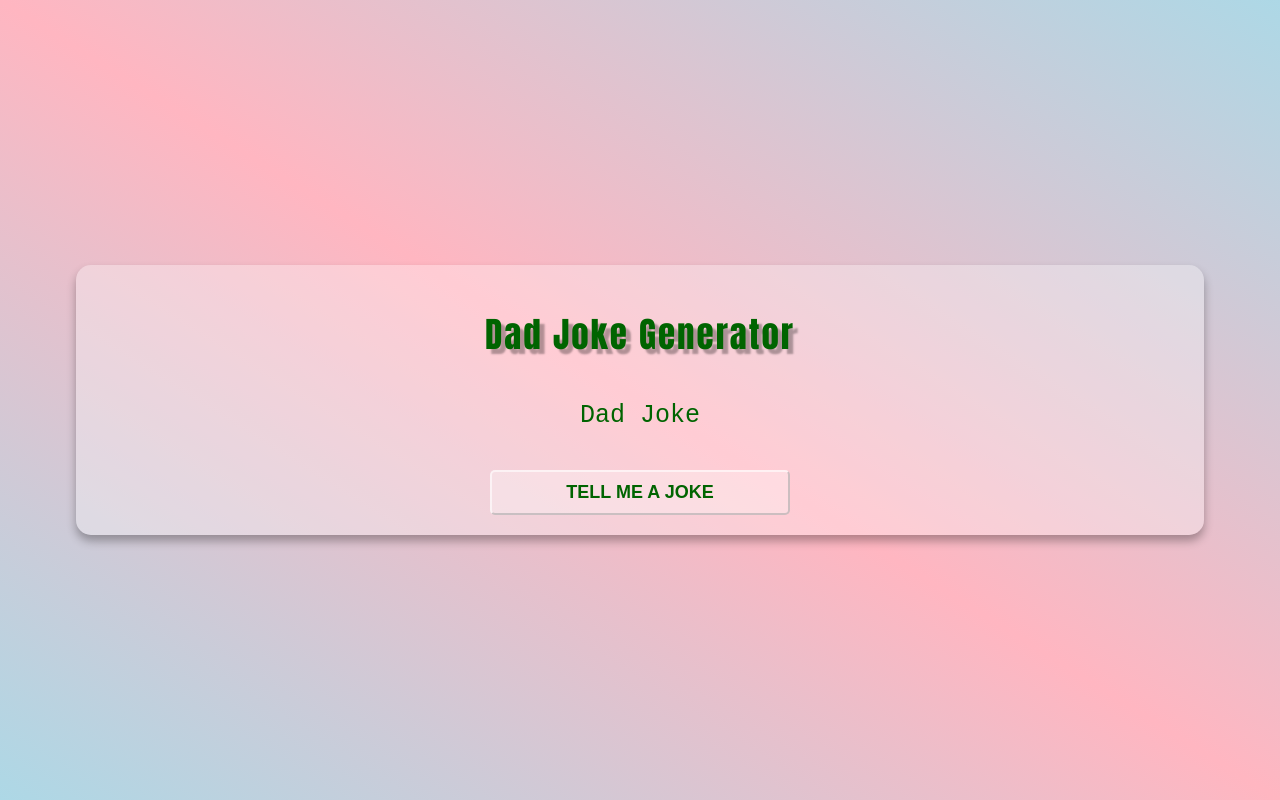
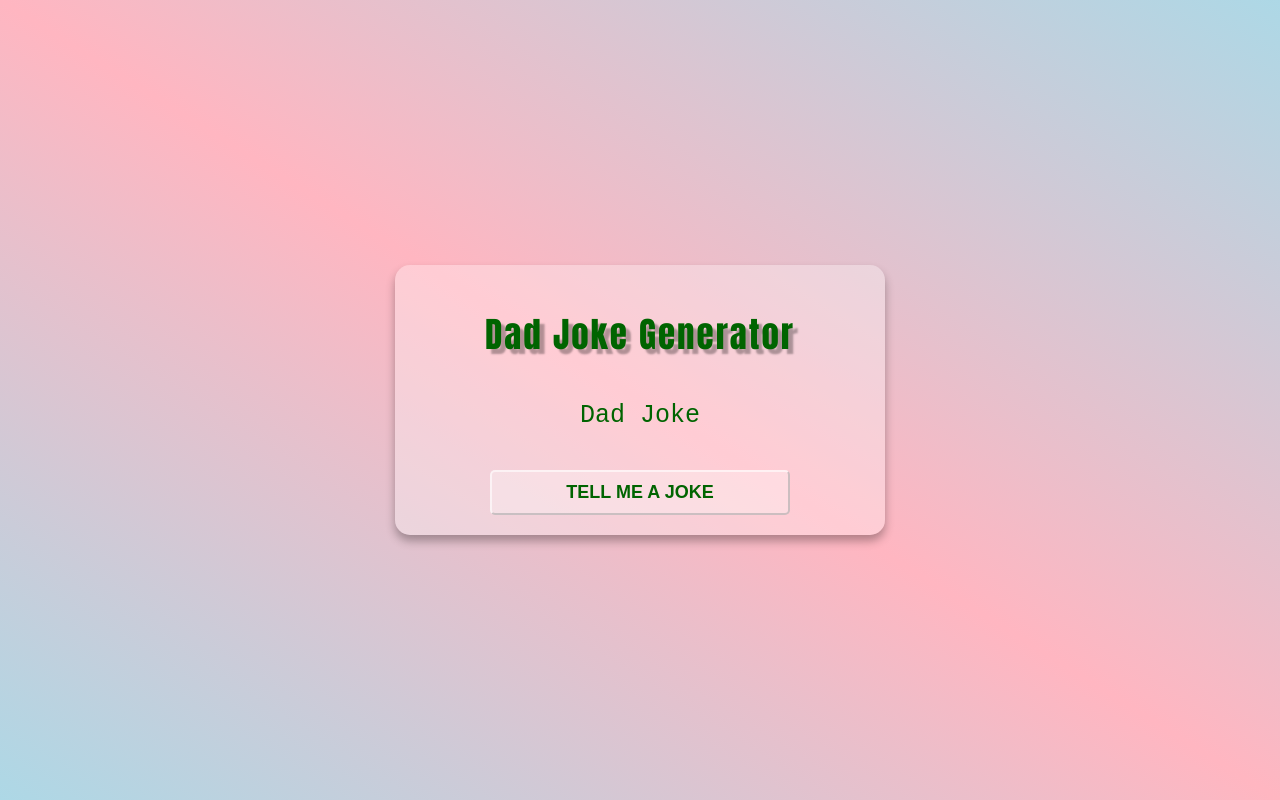
Before and after one commit to Samaelish/Dad-Jokes-Generator, a plain HTML site: page index.html in a window 1280 px wide. Drawn offline with Linux system fonts and the light colour scheme.

Commit message:
fixed too wide container with a fixed max-width:450px property

```diff
--- a/style.css
+++ b/style.css
@@ -14,6 +14,7 @@ body {
   box-shadow: 0 6px 10px rgba(0, 0, 0, 0.3);
   border-radius: 15px;
   width: 85%;
+  max-width: 450px;
   text-align: center;
   color: darkgreen;
 }
```
